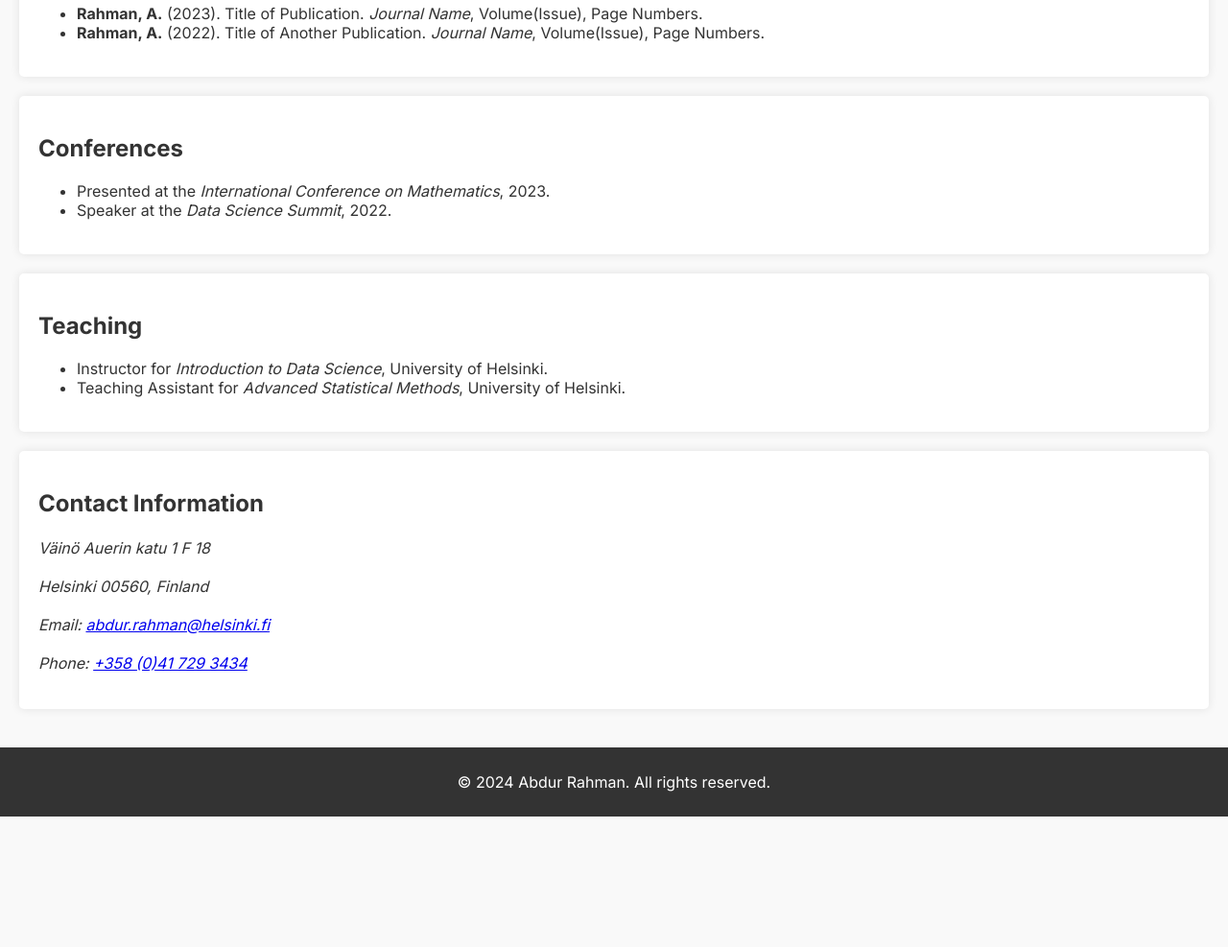
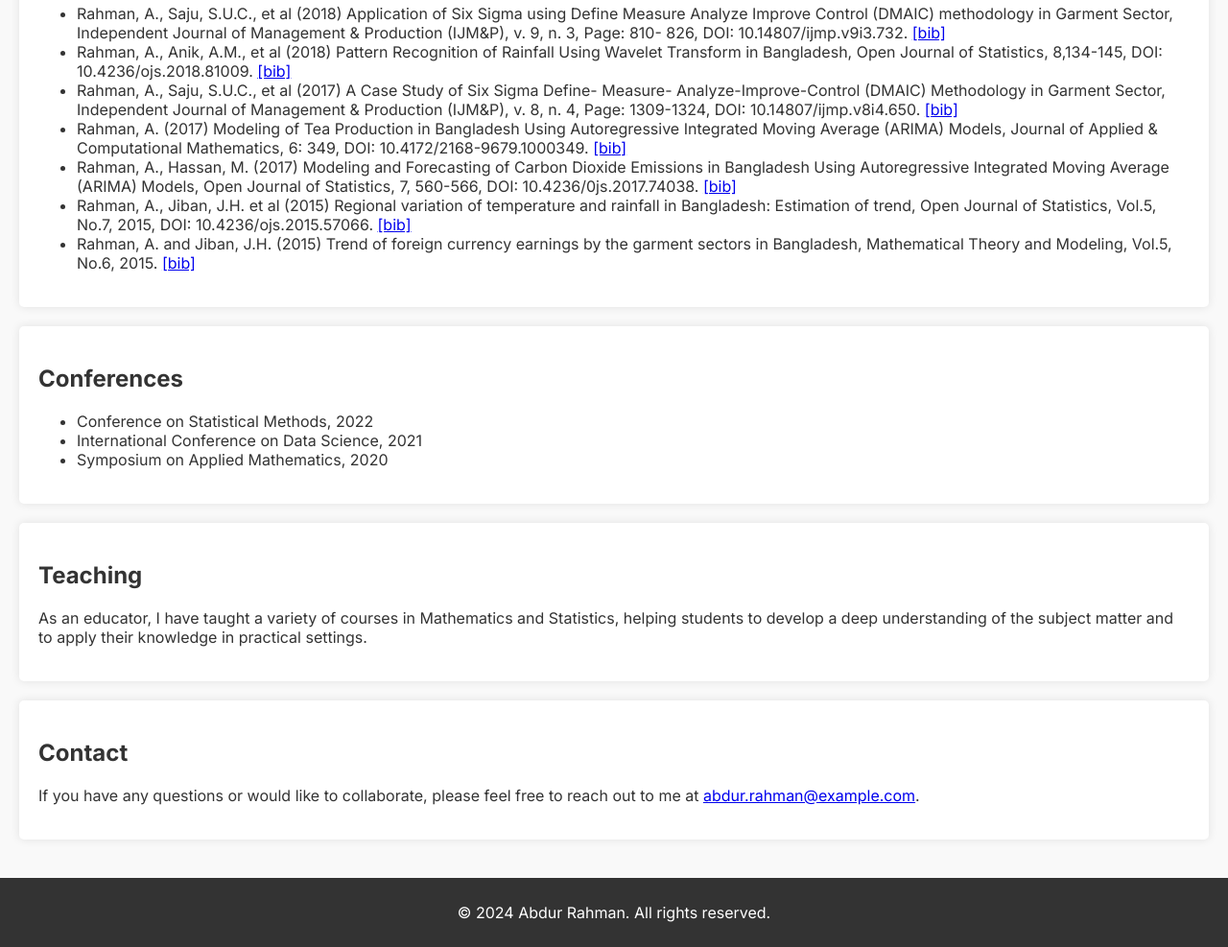
Before and after one commit to airdipu/arahman.io, a website built with Parcel: page docs/index.html in a window 1280 px wide. Shown: the part 978-1965 px from the top of the page at 96% size. Before the commit the page ends 1829 px from the top, so only its background shows below. Built offline with nearby package versions, Linux system fonts and the light colour scheme.

Commit message:
Update index.html

```diff
--- a/docs/index.html
+++ b/docs/index.html
@@ -48,40 +48,34 @@
         <section id="publications" class="publications">
             <h2>Publications</h2>
             <ul>
-                <li><strong>Rahman, A.</strong> (2023). Title of Publication. <em>Journal Name</em>, Volume(Issue), Page Numbers.</li>
-                <li><strong>Rahman, A.</strong> (2022). Title of Another Publication. <em>Journal Name</em>, Volume(Issue), Page Numbers.</li>
-                <!-- Add more publications as needed -->
+                <li>Rahman, A., Saju, S.U.C., et al (2018) Application of Six Sigma using Define Measure Analyze Improve Control (DMAIC) methodology in Garment Sector, Independent Journal of Management & Production (IJM&P), v. 9, n. 3, Page: 810- 826, DOI: 10.14807/ijmp.v9i3.732. <a href="https://scholar.googleusercontent.com/scholar.bib?q=info:GomQu0ZaM0AJ:scholar.google.com/&output=citation&scisdr=CgXVh641ELKJop5nQ6g:AAGBfm0AAAAAZAdhW6jPRGzaoV4E06oUzukZNf6Uf0qt&scisig=AAGBfm0AAAAAZAdhW0RtCra13Gvc5Nfrfl0thS-wclnl&scisf=4&ct=citation&cd=-1&hl=en&scfhb=1">[bib]</a></li>
+                <li>Rahman, A., Anik, A.M., et al (2018) Pattern Recognition of Rainfall Using Wavelet Transform in Bangladesh, Open Journal of Statistics, 8,134-145, DOI: 10.4236/ojs.2018.81009. <a href="https://scholar.googleusercontent.com/scholar.bib?q=info:iPqN9nHroIUJ:scholar.google.com/&output=citation&scisdr=CgXVh641ELKJop5nJR4:AAGBfm0AAAAAZAdhPR5dbWdZq-h_pWmF1uMJ6RC5P9fu&scisig=AAGBfm0AAAAAZAdhPfJN7W9yEo39ChRivanWlCYDMkqm&scisf=4&ct=citation&cd=-1&hl=en&scfhb=1">[bib]</a></li>
+                <li>Rahman, A., Saju, S.U.C., et al (2017) A Case Study of Six Sigma Define- Measure- Analyze-Improve-Control (DMAIC) Methodology in Garment Sector, Independent Journal of Management & Production (IJM&P), v. 8, n. 4, Page: 1309-1324, DOI: 10.14807/ijmp.v8i4.650. <a href="https://scholar.googleusercontent.com/scholar.bib?q=info:l9tEJc6XBhQJ:scholar.google.com/&output=citation&scisdr=CgXVh641ELKJop5nBck:AAGBfm0AAAAAZAdhHcmwlwZV8RcNRX3k8TQ5noWSWA75&scisig=AAGBfm0AAAAAZAdhHXu_-Fvd3atfJm2R4JR1oeWxKMG-&scisf=4&ct=citation&cd=-1&hl=en&scfhb=1">[bib]</a></li>
+                <li>Rahman, A. (2017) Modeling of Tea Production in Bangladesh Using Autoregressive Integrated Moving Average (ARIMA) Models, Journal of Applied & Computational Mathematics, 6: 349, DOI: 10.4172/2168-9679.1000349. <a href="https://scholar.googleusercontent.com/scholar.bib?q=info:xqqKeVWQ9MIJ:scholar.google.com/&output=citation&scisdr=CgXVh641ELKJop5m6Uk:AAGBfm0AAAAAZAdg8UnRMT5PWPjCqfEW8IUzs6D14K1V&scisig=AAGBfm0AAAAAZAdg8XwRmSIZ2kFRDXbetpc7KxFqZYNW&scisf=4&ct=citation&cd=-1&hl=en&scfhb=1">[bib]</a></li>
+                <li>Rahman, A., Hassan, M. (2017) Modeling and Forecasting of Carbon Dioxide Emissions in Bangladesh Using Autoregressive Integrated Moving Average (ARIMA) Models, Open Journal of Statistics, 7, 560-566, DOI: 10.4236/0js.2017.74038.  <a href="https://scholar.googleusercontent.com/scholar.bib?q=info:K4c7E0hcq2QJ:scholar.google.com/&output=citation&scisdr=CgXVh641ELKJop5ZtmY:AAGBfm0AAAAAZAdfrmZqf0VNyy4olMNHegYuj5SXqIv1&scisig=AAGBfm0AAAAAZAdfrktXwJcXlXKlZSIv0ZOW-jwYwfmh&scisf=4&ct=citation&cd=-1&hl=en&scfhb=1">[bib]</a></li>
+                <li>Rahman, A., Jiban, J.H. et al (2015) Regional variation of temperature and rainfall in Bangladesh: Estimation of trend, Open Journal of Statistics, Vol.5, No.7, 2015, DOI: 10.4236/ojs.2015.57066. <a href="https://scholar.googleusercontent.com/scholar.bib?q=info:-ijtFLah9X4J:scholar.google.com/&output=citation&scisdr=CgXVh641ELKJop5mHa0:AAGBfm0AAAAAZAdgBa3OT6fBrwi_4x4SDeIYhPAdJolD&scisig=AAGBfm0AAAAAZAdgBVXXHp-f4M8aoXbGUM_ACK9eR1LJ&scisf=4&ct=citation&cd=-1&hl=en&scfhb=1">[bib]</a></li>
+                <li>Rahman, A. and Jiban, J.H. (2015) Trend of foreign currency earnings by the garment sectors in Bangladesh, Mathematical Theory and Modeling, Vol.5, No.6, 2015. <a href="https://scholar.googleusercontent.com/scholar.bib?q=info:O-ghH3ULc3IJ:scholar.google.com/&output=citation&scisdr=CgXVh641ELKJop5mo_I:AAGBfm0AAAAAZAdgu_In622Dx6tsBytDgiraA2E41C7p&scisig=AAGBfm0AAAAAZAdgu7g7BEJuseH3ZOfDMqTdndKg7UHa&scisf=4&ct=citation&cd=-1&hl=en&scfhb=1">[bib]</a></li>
             </ul>
         </section>
         <section id="conferences" class="conferences">
             <h2>Conferences</h2>
             <ul>
-                <li>Presented at the <em>International Conference on Mathematics</em>, 2023.</li>
-                <li>Speaker at the <em>Data Science Summit</em>, 2022.</li>
-                <!-- Add more conferences as needed -->
+                <li>Conference on Statistical Methods, 2022</li>
+                <li>International Conference on Data Science, 2021</li>
+                <li>Symposium on Applied Mathematics, 2020</li>
             </ul>
         </section>
         <section id="teaching" class="teaching">
             <h2>Teaching</h2>
-            <ul>
-                <li>Instructor for <em>Introduction to Data Science</em>, University of Helsinki.</li>
-                <li>Teaching Assistant for <em>Advanced Statistical Methods</em>, University of Helsinki.</li>
-                <!-- Add more teaching experiences as needed -->
-            </ul>
+            <p>As an educator, I have taught a variety of courses in Mathematics and Statistics, helping students to develop a deep understanding of the subject matter and to apply their knowledge in practical settings.</p>
         </section>
         <section id="contact" class="contact">
-            <h2>Contact Information</h2>
-            <address>
-                <p>Väinö Auerin katu 1 F 18</p>
-                <p>Helsinki 00560, Finland</p>
-                <p>Email: <a href="mailto:abdur.rahman@helsinki.fi">abdur.rahman@helsinki.fi</a></p>
-                <p>Phone: <a href="tel:+358417293434">+358 (0)41 729 3434</a></p>
-            </address>
+            <h2>Contact</h2>
+            <p>If you have any questions or would like to collaborate, please feel free to reach out to me at <a href="mailto:abdur.rahman@example.com">abdur.rahman@example.com</a>.</p>
         </section>
     </main>
-    <footer>
+    <footer class="footer">
         <p>&copy; 2024 Abdur Rahman. All rights reserved.</p>
     </footer>
-    <script src="https://unpkg.com/@teleporthq/teleport-custom-scripts"></script>
 </body>
 </html>
```
